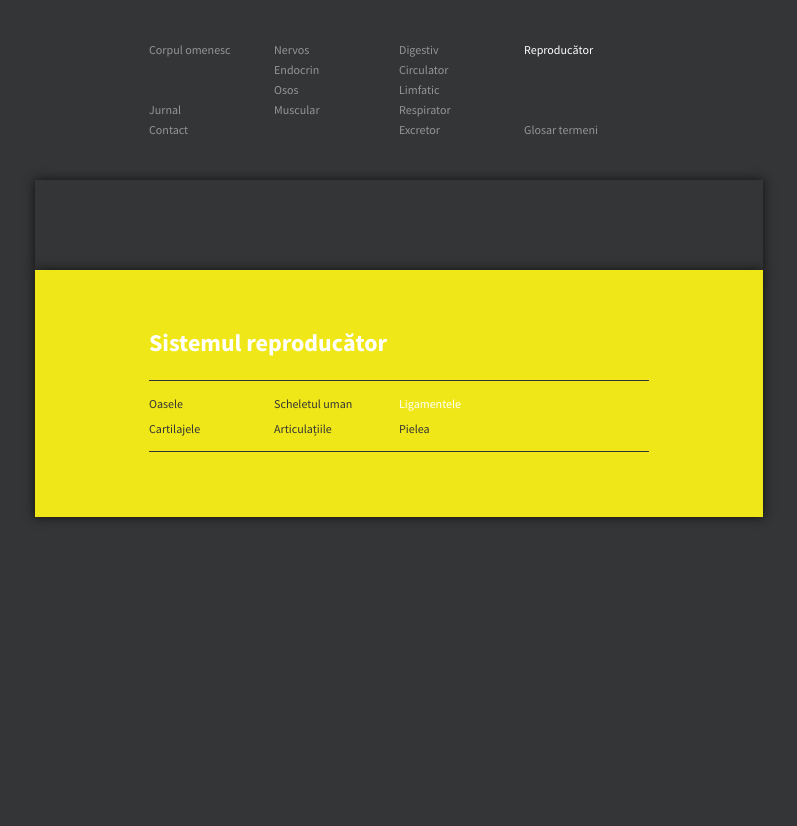
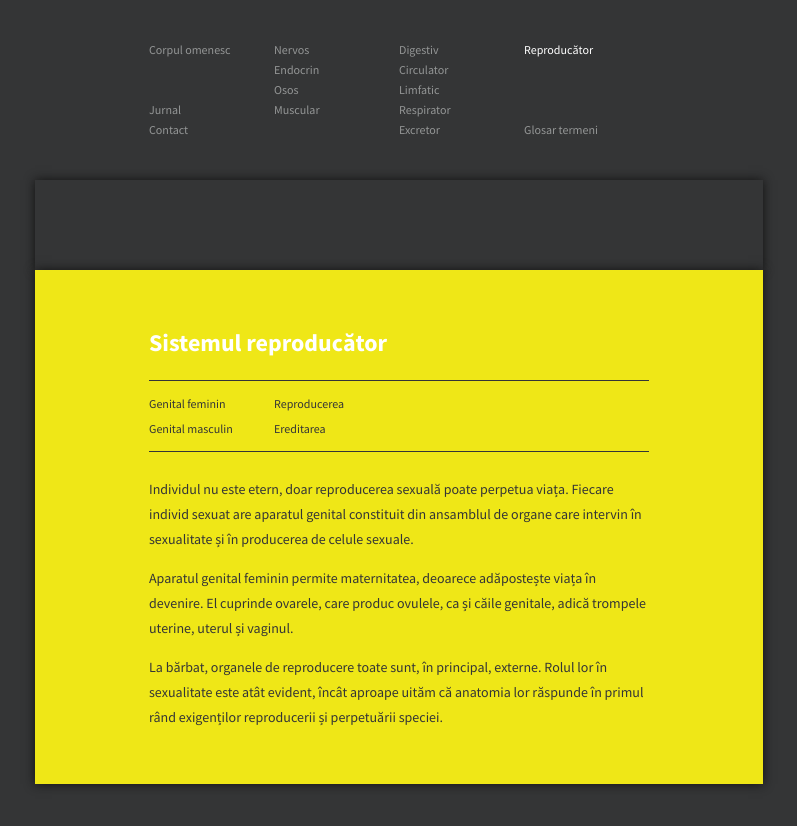
Before and after one commit to anatomics/anatomics.github.io, a Jekyll site: the page built from reproducator.html, in a window 1280 px wide. Shown: the top 826 px of the page, without its empty margins (241-1038 px from the left). Built offline with Jekyll 4.4.1, drawn with Linux system fonts in a browser that asks for light colours.

Commit message:
Change to reproducator page

```diff
--- a/reproducator.html
+++ b/reproducator.html
@@ -8,15 +8,17 @@ section: l
 
 <div id="context">
 <ul class="inline">
-	<li><a href="osos-oase.html">Oasele</a></li>
-	<li><a href="osos-cartilaje.html">Cartilajele</a></li>
+	<li><a href="reproducator-feminin.html">Genital feminin</a></li>
+	<li><a href="reproducator-masculin">Genital masculin</a></li>
 </ul>
 <ul class="inline">
-	<li><a href="osos-schelet.html">Scheletul uman</a></li>
-	<li><a href="osos-articulatii.html">Articulațiile</a></li>
-</ul>
-<ul class="inline">
-	<li class="selected"><a href="osos-ligamente.html">Ligamentele</a></li>
-	<li><a href="osos-pielea.html">Pielea</a></li>
+	<li><a href="reproducator-reproducere.html">Reproducerea</a></li>
+	<li><a href="reproducator-ereditate.html">Ereditarea</a></li>
 </ul>
 </div>
+
+<p>Individul nu este etern, doar reproducerea sexuală poate perpetua viața. Fiecare individ sexuat are aparatul genital constituit din ansamblul de organe care intervin în sexualitate și în producerea de celule sexuale.</p>
+
+<p>Aparatul genital feminin permite maternitatea, deoarece adăpostește viața în devenire. El cuprinde ovarele, care produc ovulele, ca și căile genitale, adică trompele uterine, uterul și vaginul.</p>
+
+<p>La bărbat, organele de reproducere toate sunt, în principal, externe. Rolul lor în sexualitate este atât evident, încât aproape uităm că anatomia lor răspunde în primul rând exigenților reproducerii și perpetuării speciei.</p>
```
